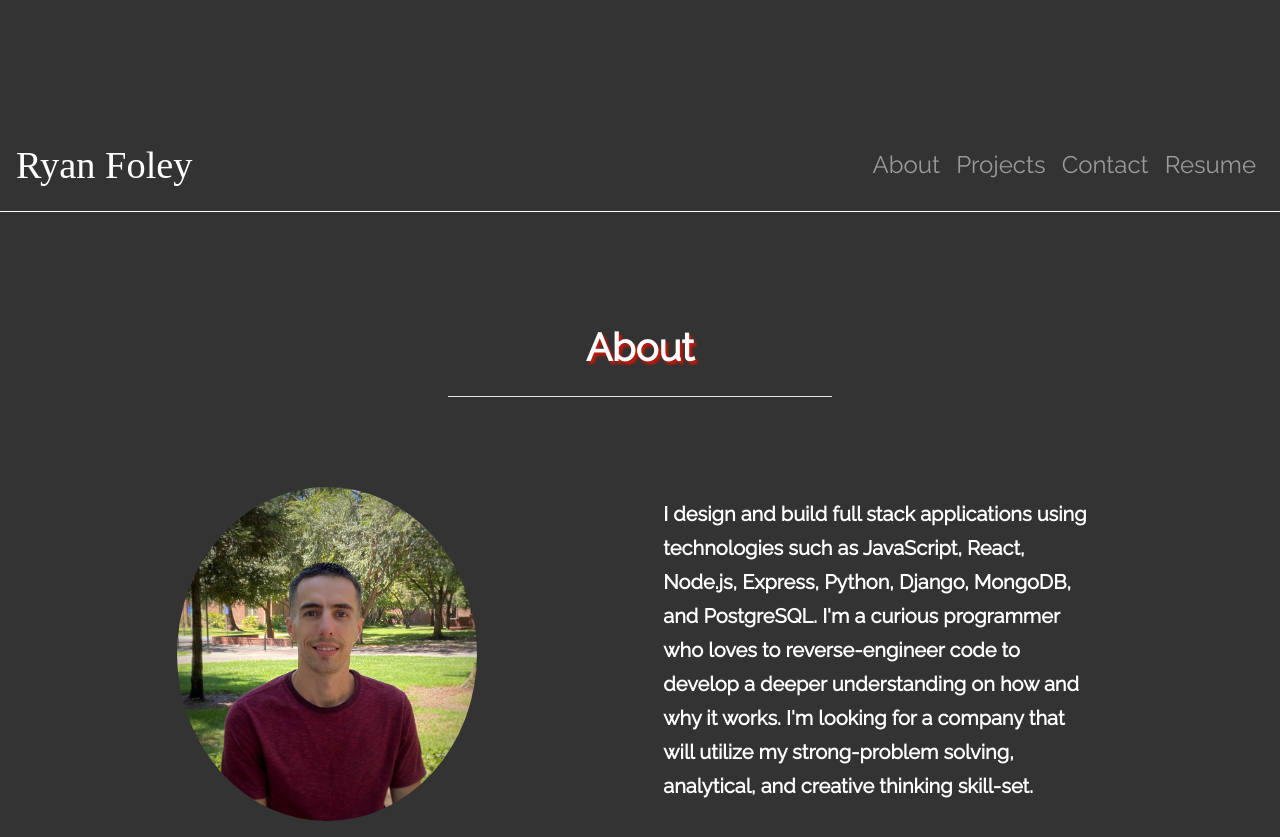
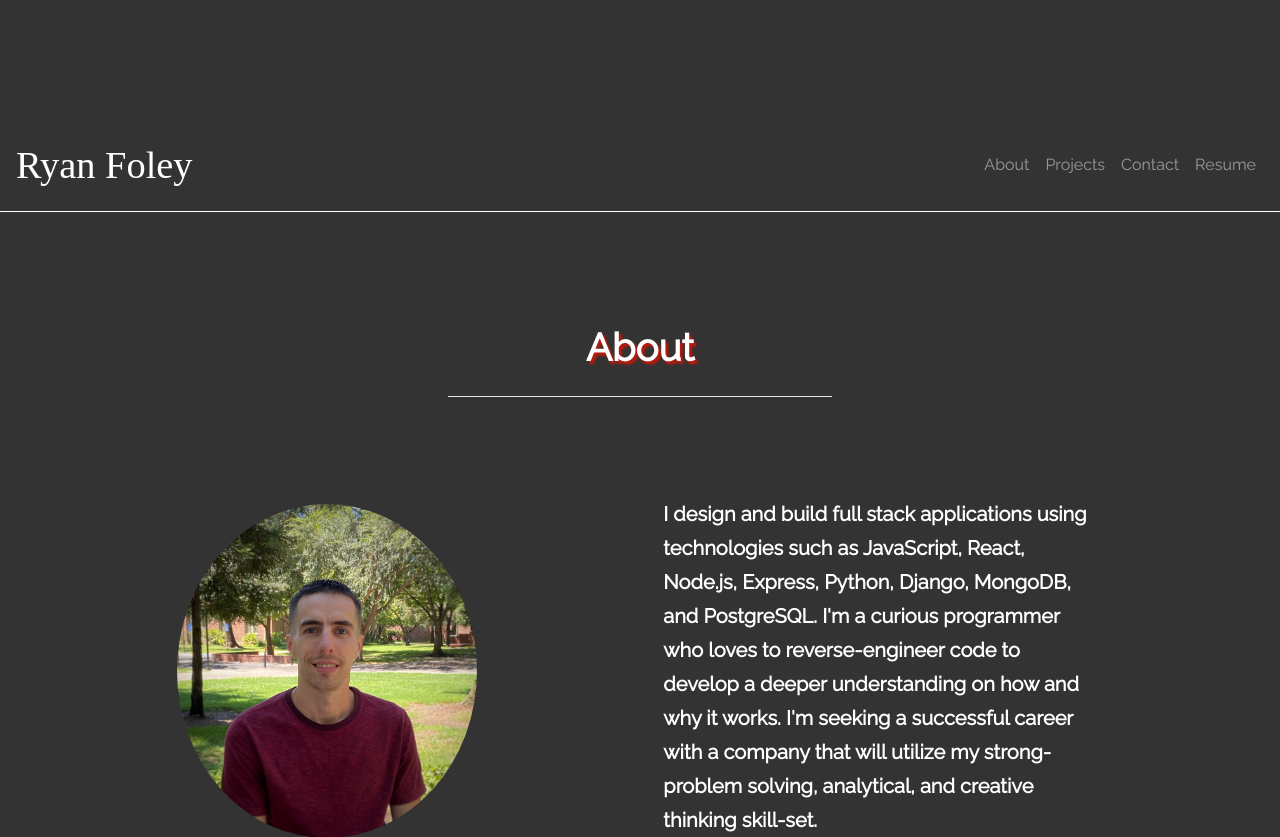
Before and after one commit to ryanmfoley/portfolio, a React (Create React App) app: page / in a window 1280 px wide. Shown: the part 680-1517 px from the top of the page. Built offline with nearby package versions, Linux system fonts and the light colour scheme; a web font is replaced by a local one.

Commit message:
Update about me and nav-link font-size

```diff
--- a/src/components/About/About.js
+++ b/src/components/About/About.js
@@ -13,9 +13,9 @@ const About = () => (
 				I design and build full stack applications using technologies such as
 				JavaScript, React, Node.js, Express, Python, Django, MongoDB, and
 				PostgreSQL. I'm a curious programmer who loves to reverse-engineer code
-				to develop a deeper understanding on how and why it works. I'm looking
-				for a company that will utilize my strong-problem solving, analytical,
-				and creative thinking skill-set.
+				to develop a deeper understanding on how and why it works. I'm seeking a
+				successful career with a company that will utilize my strong-problem
+				solving, analytical, and creative thinking skill-set.
 			</h4>
 		</div>
 	</div>
--- a/src/components/Navigation/Navigation.css
+++ b/src/components/Navigation/Navigation.css
@@ -8,10 +8,6 @@
 .navbar-brand h2 {
 	font-size: max(3vw, 20px);
 	font-family: 'Libre Barcode 39 Text', cursive;
-}
-
-.nav-link {
-	font-size: max(1.5vw, 24px);
 }
 
 .nav-link:after {
```
Also changed, not shown: src/components/About/About.css (+0 -10 lines), 1 other file (tests, documents, lock files or other folders).
